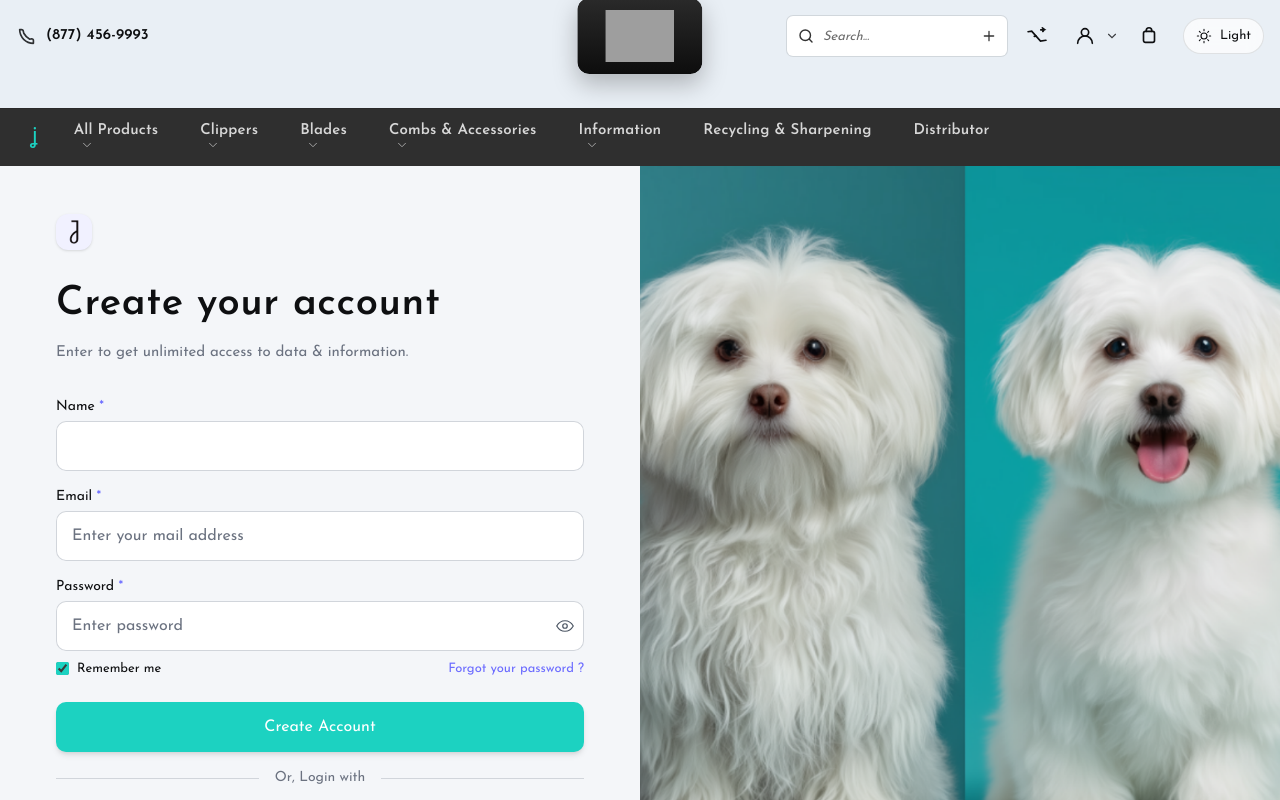
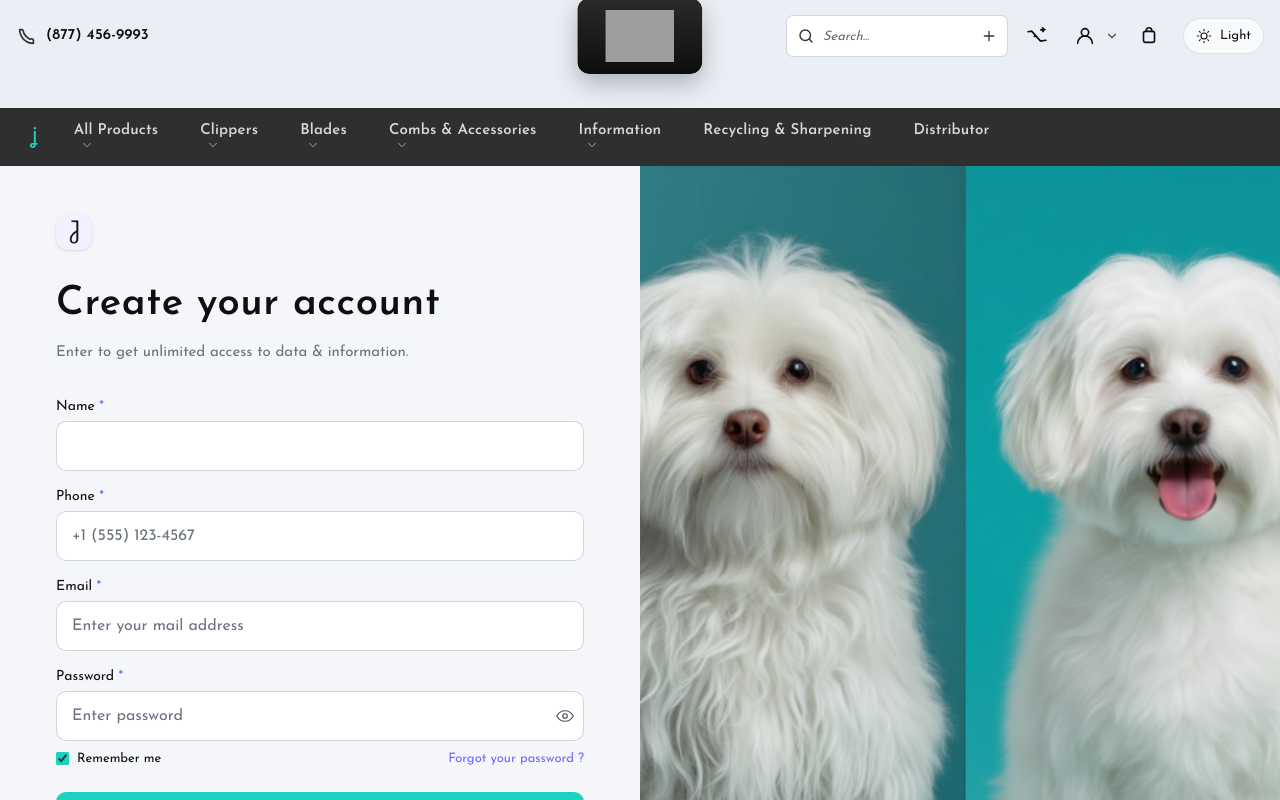
Before and after one commit to Rehan111-555/Groom-dog, a Next.js app: page /signin in a window 1280 px wide. Both pictures are taken after a click on the button "Register here". Shown: the top 800 px of the page. Built offline with nearby package versions, Linux system fonts and the light colour scheme; grey boxes are pictures that could not be loaded.

Commit message:
Update page.jsx

```diff
--- a/app/signin/page.jsx
+++ b/app/signin/page.jsx
@@ -1,3 +1,5 @@
+//app/signin/page.jsx
+
 'use client';
 
 import { useEffect, useState } from 'react';
@@ -576,6 +578,7 @@ export default function AuthPage() {
   const [loading, setLoading] = useState(false);
   const [mode, setMode] = useState('login'); // 'login' | 'signup'
   const [name, setName] = useState('');
+  const [phone, setPhone] = useState(''); // <-- added
   const [email, setEmail] = useState('');
   const [password, setPassword] = useState('');
   const [showPwd, setShowPwd] = useState(false);
@@ -605,7 +608,7 @@ export default function AuthPage() {
         const res = await fetch('/api/register', {
           method: 'POST',
           headers: { 'Content-Type': 'application/json' },
-          body: JSON.stringify({ name, email, password }),
+          body: JSON.stringify({ name, email, password, phone: phone.trim() }), // <-- include phone (required)
         });
         const data = await res.json().catch(() => ({}));
         if (!res.ok) {
@@ -683,6 +686,24 @@ export default function AuthPage() {
                       type="text"
                       value={name}
                       onChange={(e) => setName(e.target.value)}
+                      className="jz-field w-full h-[50px] rounded-[10px] px-4 ring-1 ring-gray-300 focus:ring-2 focus:ring-[#6b6bff] outline-none"
+                      required
+                    />
+                  </div>
+                )}
+
+                {/* Phone (required on signup) */}
+                {mode === 'signup' && (
+                  <div className="mb-4">
+                    <label className="block text-sm font-medium mb-1">
+                      Phone <span className="text-[#6b6bff]">*</span>
+                    </label>
+                    <input
+                      type="tel"
+                      inputMode="tel"
+                      placeholder="+1 (555) 123-4567"
+                      value={phone}
+                      onChange={(e) => setPhone(e.target.value)}
                       className="jz-field w-full h-[50px] rounded-[10px] px-4 ring-1 ring-gray-300 focus:ring-2 focus:ring-[#6b6bff] outline-none"
                       required
                     />
```
